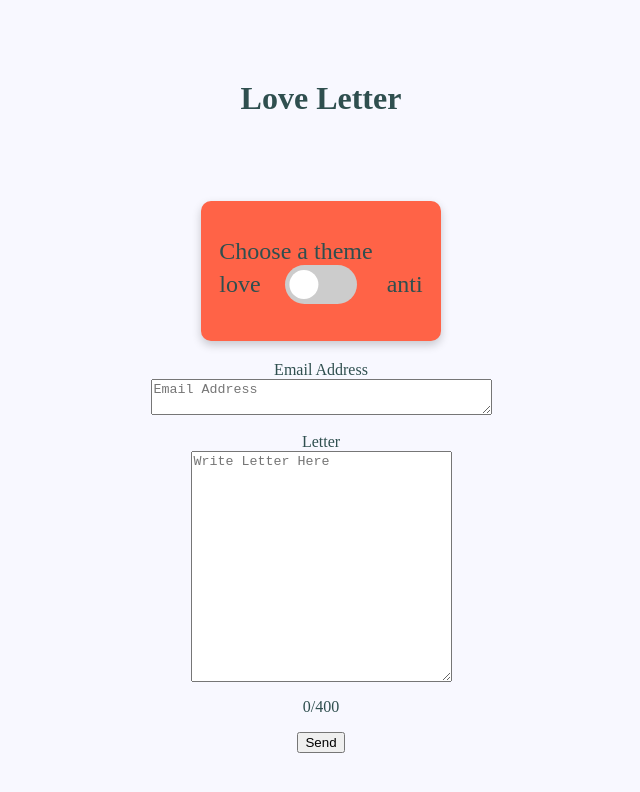
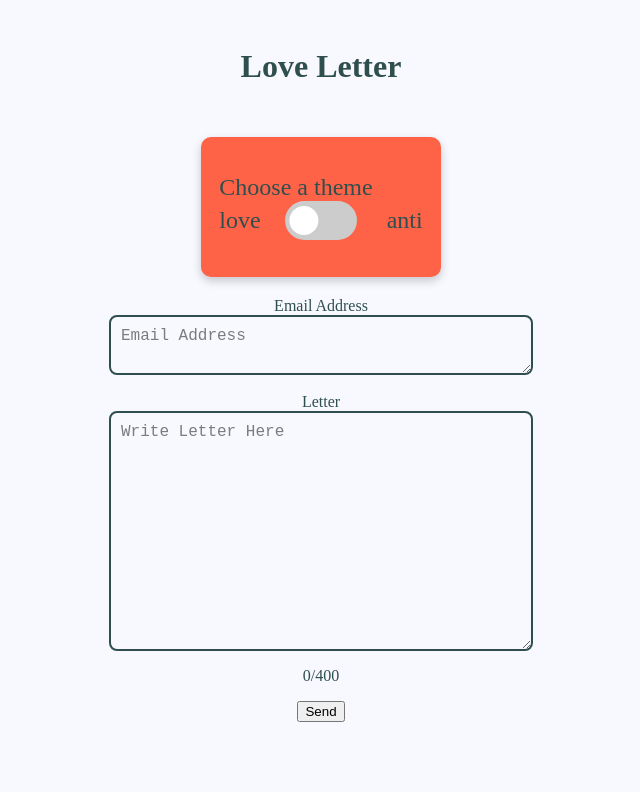
Before and after one commit to thisguyblink/ValetineProject, a SvelteKit app: page / in a window 1280 px wide. Shown: the top 792 px of the page, without its empty margins (319-959 px from the left). Built offline with nearby package versions, Linux system fonts and the light colour scheme.

Commit message:
Looks Clean

```diff
--- a/src/routes/+page.svelte
+++ b/src/routes/+page.svelte
@@ -44,7 +44,7 @@
         <textarea name="email"  placeholder="Email Address" rows="2" cols="40" wrap="soft" maxlength="50" bind:value = {email} ></textarea>
         <br>
         <label for="letter">Letter</label>
-        <textarea name="letter" placeholder="Write Letter Here" rows="15" cols="30" wrap="soft" maxlength="450" bind:value = {message} ></textarea>
+        <textarea name="letter" placeholder="Write Letter Here" rows="12" cols="30" wrap="soft" maxlength="450" bind:value = {message} ></textarea>
         <p>{message.length}/400</p>
         <button on:click={() => sendEmail()}>Send</button>
         <p>{output}</p>
@@ -70,7 +70,7 @@
   justify-content: center;
   text-align: center;
   margin: 0.5em;
-  padding: 2em;
+  padding: 1em;
 }
 
 .bottom {
@@ -111,4 +111,30 @@
   background-color: var(--dark-code);
 }
 
+
+textarea {
+  width: 100%;
+  max-width: 400px;
+  min-width: 250px;
+  height: auto;
+  padding: 10px;
+  font-size: 16px;
+  border: 2px solid var(--light-color);
+  border-radius: 8px;
+  background-color: var(--light-bg);
+  color: var(--light-color);
+  transition: all 0.3s ease-in-out;
+  resize: vertical; /* Allows resizing only vertically */
+}
+
+textarea::placeholder {
+  color: rgba(0, 0, 0, 0.5);
+}
+
+:global(.dark-mode) textarea {
+  background-color: var(--dark-bg);
+  color: var(--dark-color);
+  border: 2px solid var(--dark-color);
+}
+
 </style>
```
